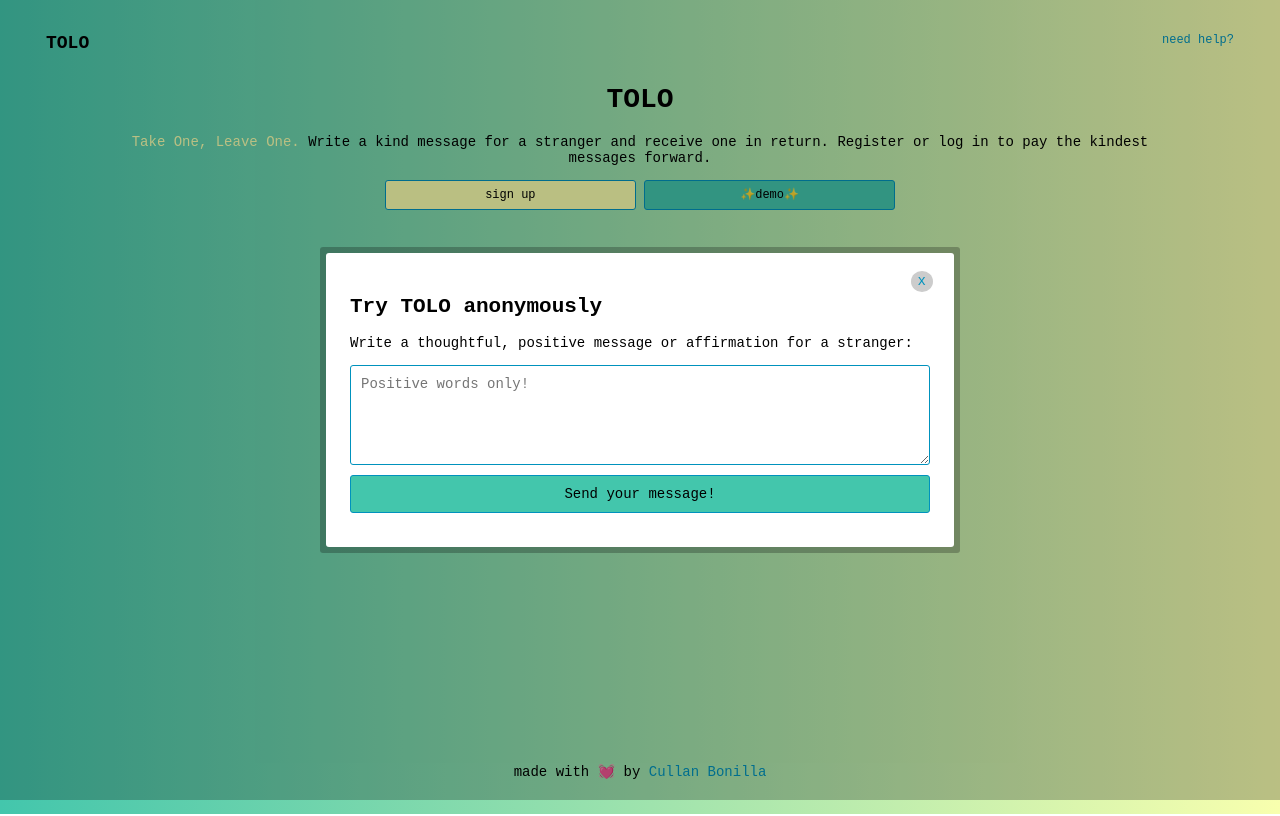
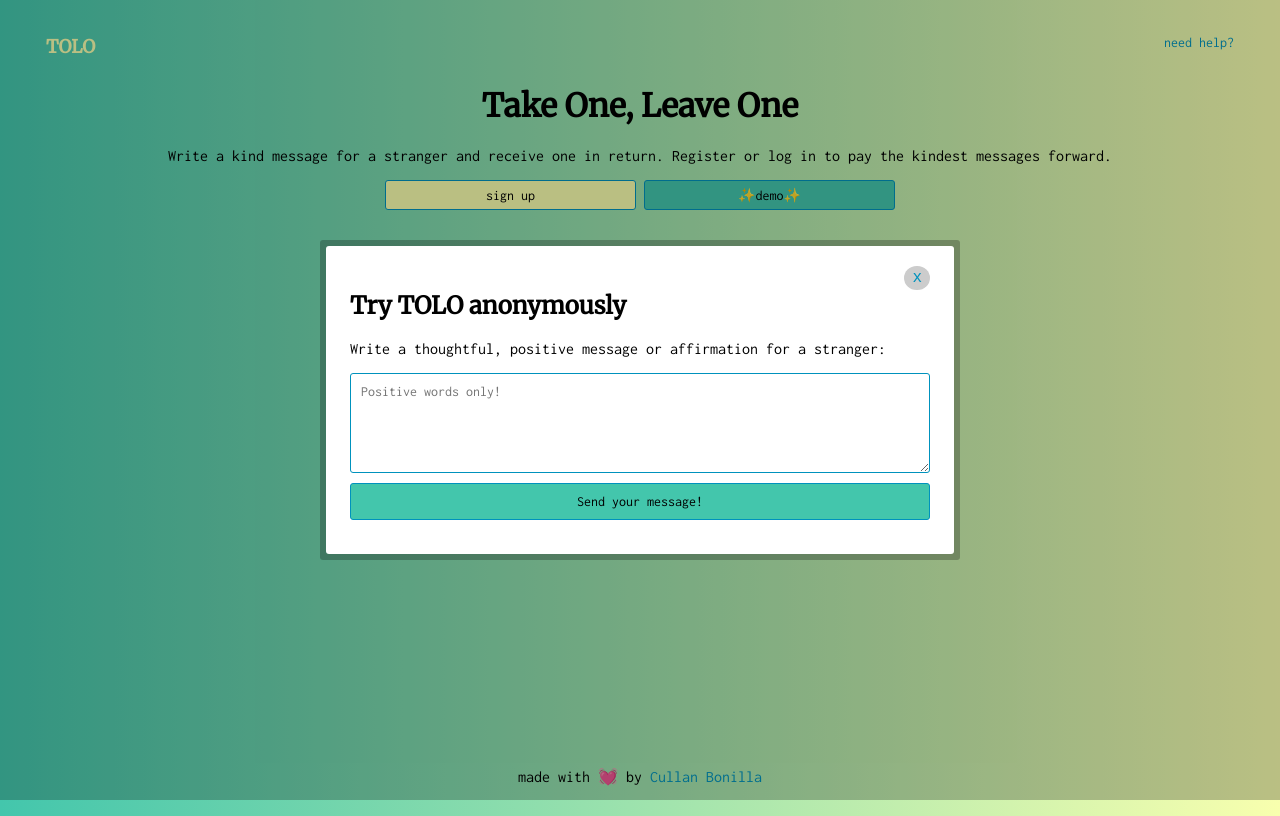
Before and after one commit to strewburry/TOLO, a website: page public/index.html in a window 1280 px wide. Both pictures are taken after a click on the button "✨demo✨". Drawn offline with nearby package versions, Linux system fonts and the light colour scheme.

Commit message:
updated index page and styles

```diff
--- a/public/index.css
+++ b/public/index.css
@@ -22,8 +22,8 @@ html, body {
 	margin: 0;
 	padding: 0;
 	height: 100%;
-	font-family: 'Courier New', Courier, monospace;
-	font-size: 14px;
+	font-family: 'Inconsolata', monospace;
+	font-size: 16px;
 	background: #43C6AC; /* fallback for old browsers */
 	background: linear-gradient(-90deg, #F8FFAE, #43C6AC);
 }
@@ -37,16 +37,17 @@ a {
 	color: #0092bd;
 }
 
+h1, h2, h3, h4 {
+	font-family: 'Merriweather', serif;
+}
+
 #logo {
 	font-size: 18px;
 	font-weight: bold;
+	font-family: 'Merriweather', serif;
+	color: #F8FFAE;
 	padding: 14px 16px;
 	display: inline-block;
-}
-
-.name {
-	font-weight: 500;
-	color: #F8FFAE;
 }
 
 #navbar {
@@ -67,7 +68,7 @@ a {
 
 #navbar li a {
 	text-align: center;
-	font-size: 12px;
+	font-size: 14px;
 	display: inline-block;
 	padding: 14px 16px;
 	text-decoration: none;
@@ -114,6 +115,7 @@ a {
 
 a.close {
 	background-color: rgb(204,204,204);
+	font-family: 'Courier New', Courier, monospace;
 	border-radius: 50%;
 	display: block;
 	padding: .2em .5em;
@@ -136,7 +138,7 @@ form textarea[type="text"] {
 	border-radius: 3px;
 	margin-top: 10px;
 	margin-bottom: 10px;
-	font-family: 'Courier New', Courier, monospace;
+	font-family: 'Inconsolata', monospace;
 	font-size: 14px;
 	font-weight: 400;
 	transition: all 400ms ease;
@@ -150,8 +152,8 @@ form textarea[type="text"] {
 	padding: 5px 5px 5px 5px;
 	border: 1px solid #0092bd;
 	border-radius: 3px;
-	font-family: 'Courier New', Courier, monospace;
-	font-size: 10px;
+	font-family: 'Inconsolata', monospace;
+	font-size: 14px;
 	font-weight: 400;
 	transition: all 400ms ease;
 	background-color: #43C6AC;
@@ -166,7 +168,7 @@ form textarea[type="text"] {
 	border-radius: 3px;
 	margin-top: 10px;
 	margin-bottom: 10px;
-	font-family: 'Courier New', Courier, monospace;
+	font-family: 'Inconsolata', monospace;
 	font-size: 14px;
 	font-weight: 400;
 	transition: all 400ms ease;
@@ -193,7 +195,7 @@ form select:focus {
 	height: 100px;
 	border: 1px solid #0092bd;
 	border-radius: 3px;
-	font-family: 'Courier New', Courier, monospace;
+	font-family: 'Inconsolata', monospace;
 	font-size: 14px;
 	font-weight: 400;
 }
@@ -210,8 +212,8 @@ form select:focus {
 	border: 1px solid #0092bd;
 	border-radius: 3px;
 	vertical-align: middle;
-	font-family: 'Courier New', Courier, monospace;
-	font-size: 12px;
+	font-family: 'Inconsolata', monospace;
+	font-size: 14px;
 	font-weight: 400;
 	display: inline-block;
 }
@@ -223,8 +225,8 @@ form select:focus {
 	border: 1px solid #0092bd;
 	border-radius: 3px;
 	vertical-align: middle;
-	font-family: 'Courier New', Courier, monospace;
-	font-size: 12px;
+	font-family: 'Inconsolata', monospace;
+	font-size: 14px;
 	font-weight: 400;
 	display: inline-block;
 }
@@ -236,7 +238,7 @@ form select:focus {
 	margin-top: 10px;
 	margin-bottom: 10px;
 	background-color: #FFFFFF;
-	font-family: 'Courier New', Courier, monospace;
+	font-family: 'Inconsolata', monospace;
 	font-size: 14px;
 	font-weight: 400;
 	overflow: auto;
--- a/public/index.html
+++ b/public/index.html
@@ -4,6 +4,7 @@
 	<meta charset="UTF-8">
 	<meta name="description" content="Take One, Leave One (TOLO) is a free service where users exchange positivity.">
 	<meta name="viewport" content="width=device-width, initial-scale=1">
+	<link href="https://fonts.googleapis.com/css?family=Inconsolata|Merriweather" rel="stylesheet">
 	<link rel="stylesheet" type="text/css" href="index.css">
 	<title>Take One, Leave One (TOLO)</title>
 </head>
@@ -17,12 +18,12 @@
 
 	<div class="container">
 	<header role="banner">
-		<h1>TOLO</h1>
+		<h1>Take One, Leave One</h1>
 	</header>
 
 	<main role="main">
 		<section class="intro">
-			<p><span class="name">Take One, Leave One.</span> Write a kind message for a stranger and receive one in return. Register or log in to pay the kindest messages forward.
+			<p>Write a kind message for a stranger and receive one in return. Register or log in to pay the kindest messages forward.</p>
 			<div class="buttonwrapper">
 				<button id="register">sign up</button>
 				<button id="trydemo">✨demo✨</button>
```
